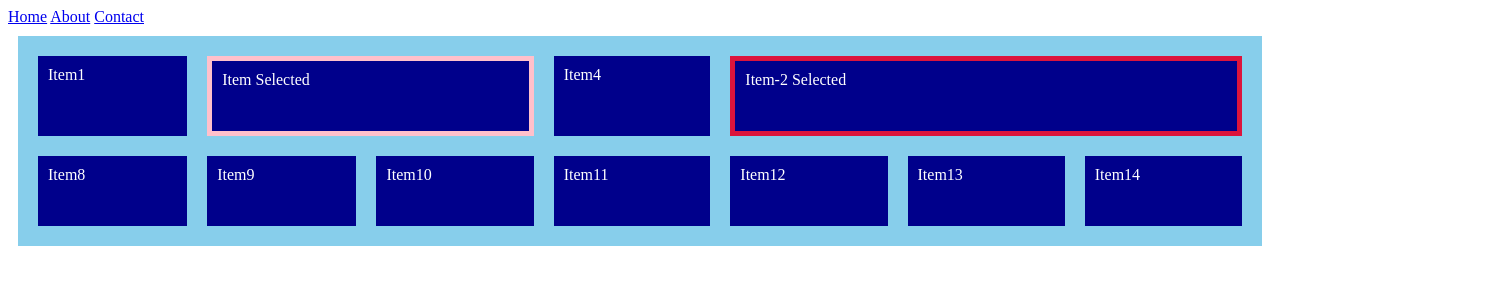
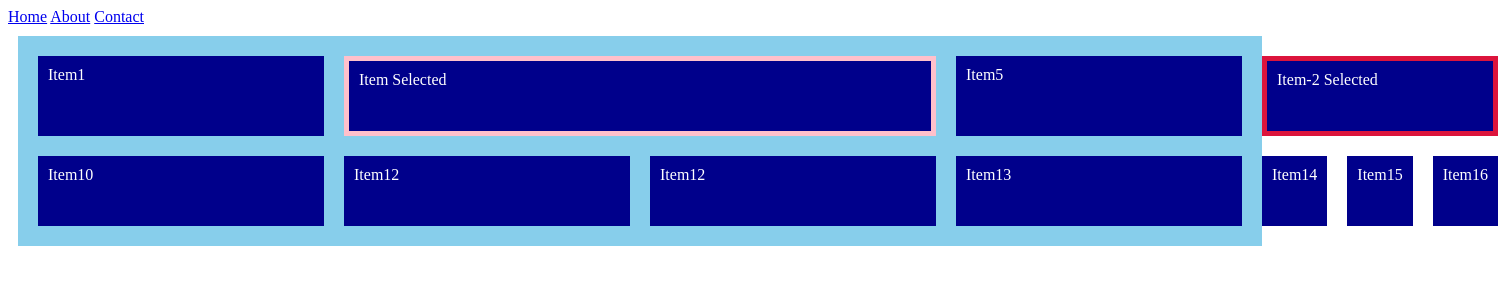
Before and after one commit to nataliedk/demo-css-grid-responsive, a plain HTML site: page index.html in a window 1280 px wide. Shown: the whole page, 1498 px wide, since content can reach past the window. Drawn offline with Linux system fonts and the light colour scheme.

Commit message:
change to grid template row

```diff
--- a/index.css
+++ b/index.css
@@ -1,6 +1,6 @@
 .container {
   display: grid;
-  grid: 25% 25% 25% 25%;
+  grid-template-columns: 25% 25% 25% 25%;
   background-color: skyblue;
   padding: 10px;
   margin: 10px;
--- a/index.html
+++ b/index.html
@@ -17,16 +17,16 @@
     <div class="container">
       <div class="item">Item1</div>
       <div class="item selected">Item Selected</div>
-      <div class="item">Item4</div>
+      <div class="item">Item5</div>
       <!---->
       <div class="item selected-2">Item-2 Selected</div>
-      <div class="item">Item8</div>
-      <div class="item">Item9</div>
       <div class="item">Item10</div>
-      <div class="item">Item11</div>
+      <div class="item">Item12</div>
       <div class="item">Item12</div>
       <div class="item">Item13</div>
       <div class="item">Item14</div>
+      <div class="item">Item15</div>
+      <div class="item">Item16</div>
     </div>
   </body>
 </html>
```
